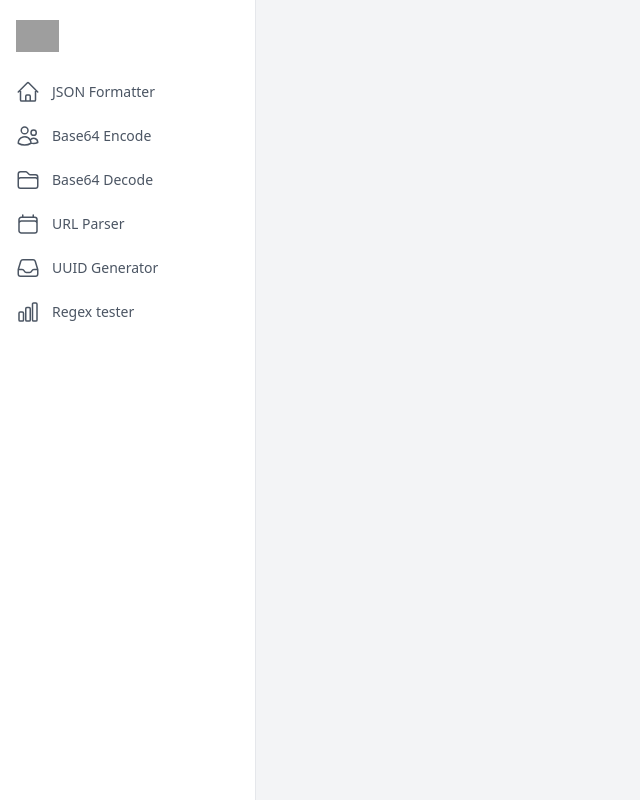
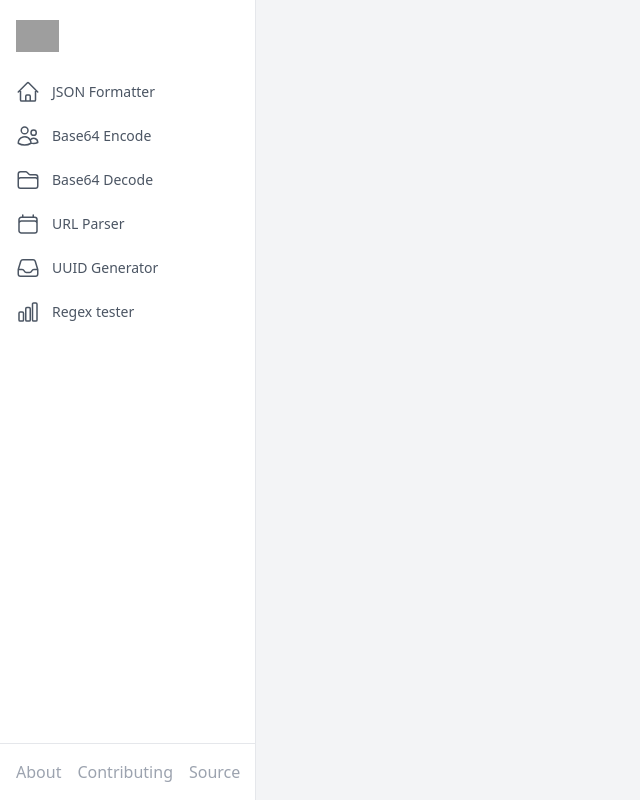
Before and after one commit to DevScreenInternal/ds-devtools, a React (Vite) app: page / in a window 1280 px wide. Shown: the whole page, without its empty margins (0-640 px from the left). Built offline with nearby package versions, Linux system fonts and the light colour scheme; grey boxes are pictures that could not be loaded.

Commit message:
Added buttons to the about, contributing and source code sections

```diff
--- a/src/Root.tsx
+++ b/src/Root.tsx
@@ -158,6 +158,24 @@ function Root() {
                 ))}
               </nav>
             </div>
+            <div className="flex flex-shrink-0 border-t border-gray-200 p-4 space-x-4">
+              <Link className="text-gray-400 hover:text-gray-500" to="about">
+                About
+              </Link>
+              <Link
+                className="text-gray-400 hover:text-gray-500"
+                to="contributing"
+              >
+                Contributing
+              </Link>
+              <a
+                className="text-gray-400 hover:text-gray-500"
+                href="https://github.com/DevScreenInternal/ds-devtools"
+                target="_blank"
+              >
+                Source
+              </a>
+            </div>
           </div>
         </div>
         <div className="flex flex-1 flex-col md:pl-64">
```
Also changed, not shown: src/main.tsx (+10 -0 lines).
